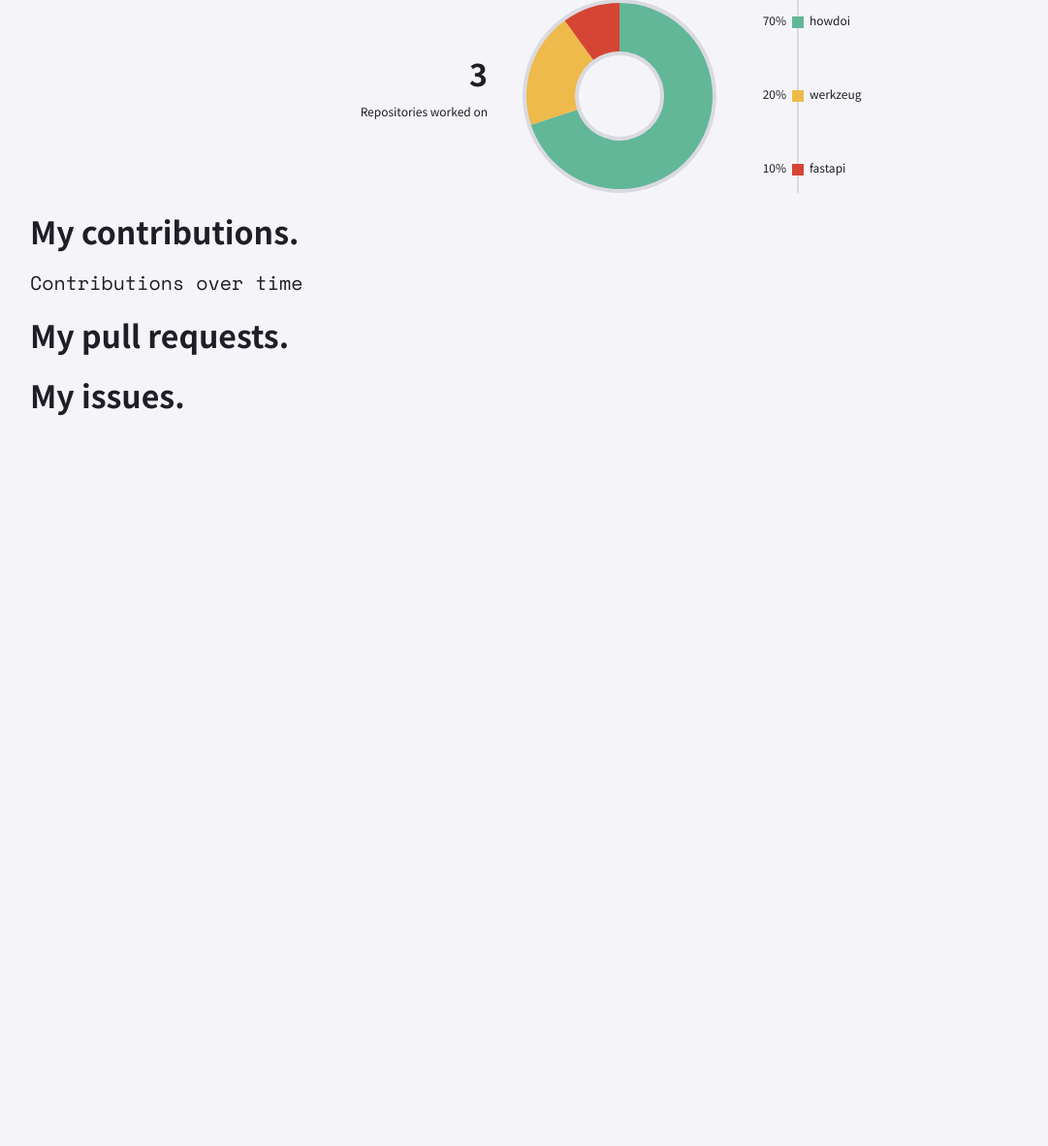
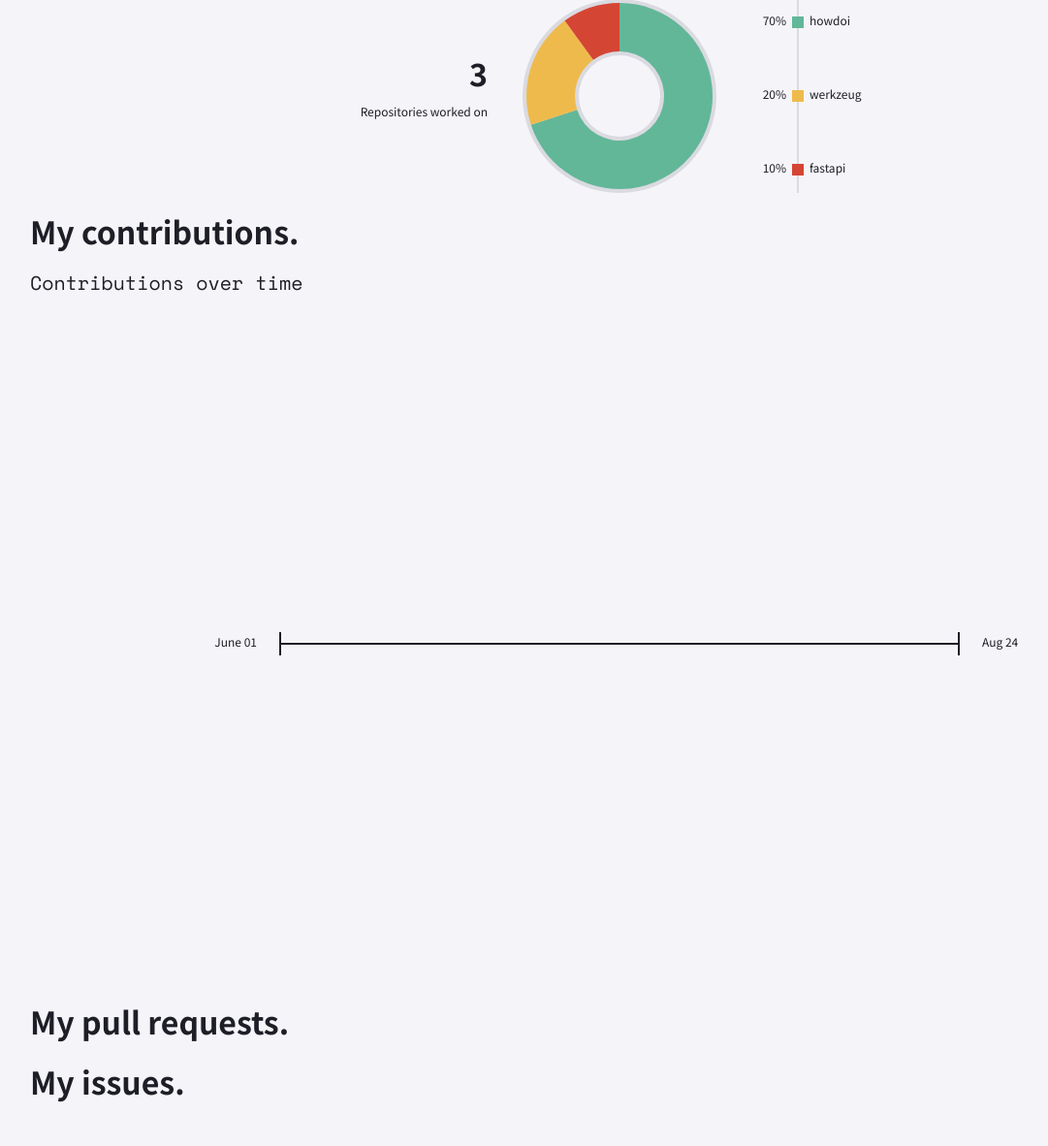
Before and after one commit to chrisnguyn/fellowship-class-profile, a Flask app: page /personal in a window 1280 px wide. Shown: the part 723-1905 px from the top of the page at 97% size, without its empty margins (1-1082 px from the left). Before the commit the page ends 1152 px from the top, so only its background shows below. Run offline with Flask 2, Linux system fonts and the light colour scheme.

Commit message:
Setup contributions over time graph

```diff
--- a/web/templates/personal.html
+++ b/web/templates/personal.html
@@ -40,6 +40,68 @@
             .attr("class", "subheader")
             .style("color", colors.black)
             .html("Contributions over time")
+        let div = body.append("div")
+            .style("display", "flex")
+            .style("align-items", "center")
+            .style("justify-content", "center")
+        let svg = div.append("svg")
+            .attr("height", 700)
+            .attr("width", 900)
+
+        let height = svg.attr("height")
+        let width = svg.attr("width")
+
+
+        let chartWidth = width - 200
+        let horizontalPadding = 24
+        let tabHeight = 24
+        let chartY = width / 2
+
+        svg.append("text")
+            .attr("class", "caption")
+            .attr("text-anchor", "end")
+            .attr("alignment-baseline", "middle")
+            .attr("fill", colors.black)
+            .attr("x", width / 2 - chartWidth / 2 - horizontalPadding)
+            .attr("y", height / 2)
+            .text("June 01")
+
+        svg.append("text")
+            .attr("class", "caption")
+            .attr("text-anchor", "start")
+            .attr("alignment-baseline", "middle")
+            .attr("fill", colors.black)
+            .attr("x", width / 2 + chartWidth / 2 + horizontalPadding)
+            .attr("y", height / 2)
+            .text("Aug 24")
+
+        svg.append("line")
+            .attr("x1", width / 2 - chartWidth / 2)
+            .attr("x2", width / 2 + chartWidth / 2)
+            .attr("y1", height / 2)
+            .attr("y2", height / 2)
+            .attr("stroke", colors.black)
+            .attr("stroke-width", 2)
+
+        svg.append("line")
+            .attr("x1", width / 2 - chartWidth / 2)
+            .attr("x2", width / 2 - chartWidth / 2)
+            .attr("y1", height / 2 - tabHeight / 2)
+            .attr("y2", height / 2 + tabHeight / 2)
+            .attr("stroke", colors.black)
+            .attr("stroke-width", 2)
+
+        svg.append("line")
+            .attr("x1", width / 2 + chartWidth / 2)
+            .attr("x2", width / 2 + chartWidth / 2)
+            .attr("y1", height / 2 - tabHeight / 2)
+            .attr("y2", height / 2 + tabHeight / 2)
+            .attr("stroke", colors.black)
+            .attr("stroke-width", 2)
+
+
+
+
         body.append("div")
             .attr("class", "header")
             .style("color", colors.black)
```
